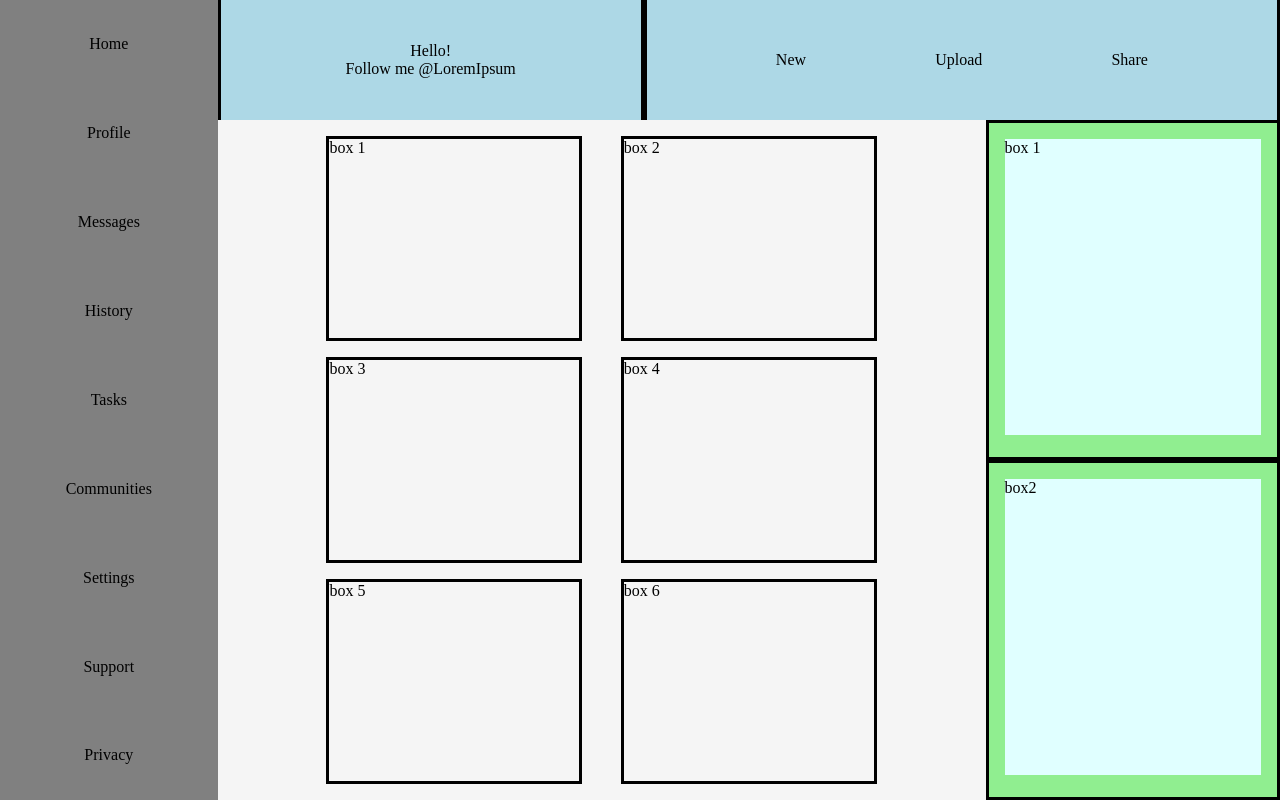
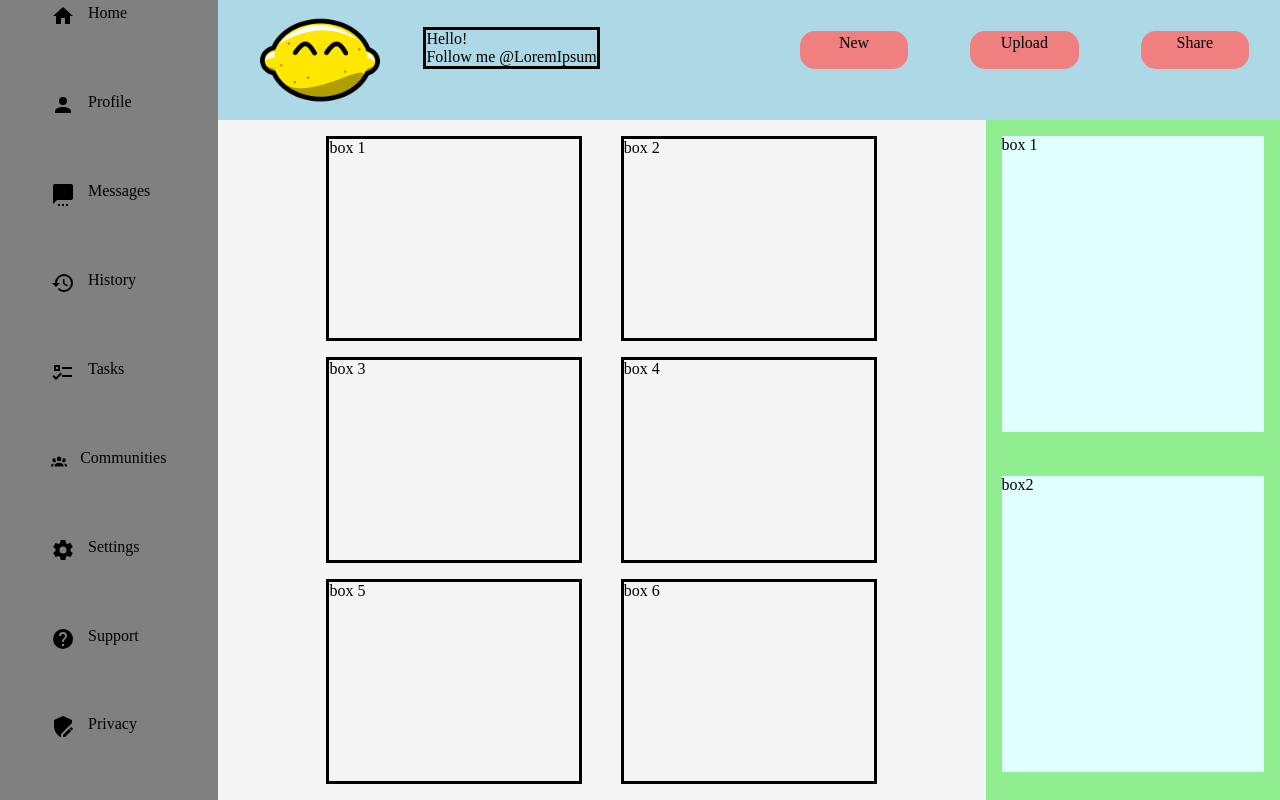
Before and after one commit to jcintron82/Admin-Dashboard, a plain HTML site: page index.html in a window 1280 px wide. Drawn offline with Linux system fonts and the light colour scheme.

Commit message:
advanced on layout/css

```diff
--- a/index.html
+++ b/index.html
@@ -12,23 +12,54 @@
   <body>
     <div class="container">
       <div class="sidebar">
-          <div> Home </div>
-          <div> Profile </div>
-          <div> Messages </div>
-          <div> History </div>
-          <div> Tasks </div>
-          <div> Communities </div>
-          <div> Settings </div>
-          <div> Support </div>
-          <div> Privacy </div>
-        </div>
+      <div class="sidebarLinks"><svg style="width:24px;height:24px;margin-right: 1vw;" viewBox="0 0 24 24">
+      <path fill="currentColor" d="M10,20V14H14V20H19V12H22L12,3L2,12H5V20H10Z" />
+      </svg>   Home </div>
+
+      <div class="sidebarLinks"> <svg style="width:24px;height:24px;margin-right: 1vw;" viewBox="0 0 24 24">
+      <path fill="currentColor" d="M12,4A4,4 0 0,1 16,8A4,4 0 0,1 12,12A4,4 0 0,1 8,8A4,4 0 0,1 12,4M12,14C16.42,14 20,15.79 20,18V20H4V18C4,15.79 7.58,14 12,14Z" />
+      </svg>Profile </div>
+
+      <div class="sidebarLinks" ><svg style="width:24px;height:24px;margin-right: 1vw;" viewBox="0 0 24 24">
+      <path fill="currentColor" d="M20,2H4A2,2 0 0,0 2,4V22L6,18H20A2,2 0 0,0 22,16V4A2,2 0 0,0 20,2M11,24H13V22H11V24M7,24H9V22H7V24M15,24H17V22H15V24Z" />
+      </svg> Messages </div>
+
+      <div class="sidebarLinks"> <svg style="width:24px;height:24px;margin-right: 1vw;" viewBox="0 0 24 24">
+      <path fill="currentColor" d="M13.5,8H12V13L16.28,15.54L17,14.33L13.5,12.25V8M13,3A9,9 0 0,0 4,12H1L4.96,16.03L9,12H6A7,7 0 0,1 13,5A7,7 0 0,1 20,12A7,7 0 0,1 13,19C11.07,19 9.32,18.21 8.06,16.94L6.64,18.36C8.27,20 10.5,21 13,21A9,9 0 0,0 22,12A9,9 0 0,0 13,3" />
+      </svg> History </div>
+
+      <div class="sidebarLinks"><svg style="width:24px;height:24px;margin-right: 1vw;" viewBox="0 0 24 24">
+      <path fill="currentColor" d="M3,5H9V11H3V5M5,7V9H7V7H5M11,7H21V9H11V7M11,15H21V17H11V15M5,20L1.5,16.5L2.91,15.09L5,17.17L9.59,12.59L11,14L5,20Z" />
+      </svg>Tasks </div>
+
+      <div class="sidebarLinks"> <svg style="width:24px;height:24px;margin-right: 1vw;" viewBox="0 0 24 24">
+      <path fill="currentColor" d="M12,5.5A3.5,3.5 0 0,1 15.5,9A3.5,3.5 0 0,1 12,12.5A3.5,3.5 0 0,1 8.5,9A3.5,3.5 0 0,1 12,5.5M5,8C5.56,8 6.08,8.15 6.53,8.42C6.38,9.85 6.8,11.27 7.66,12.38C7.16,13.34 6.16,14 5,14A3,3 0 0,1 2,11A3,3 0 0,1 5,8M19,8A3,3 0 0,1 22,11A3,3 0 0,1 19,14C17.84,14 16.84,13.34 16.34,12.38C17.2,11.27 17.62,9.85 17.47,8.42C17.92,8.15 18.44,8 19,8M5.5,18.25C5.5,16.18 8.41,14.5 12,14.5C15.59,14.5 18.5,16.18 18.5,18.25V20H5.5V18.25M0,20V18.5C0,17.11 1.89,15.94 4.45,15.6C3.86,16.28 3.5,17.22 3.5,18.25V20H0M24,20H20.5V18.25C20.5,17.22 20.14,16.28 19.55,15.6C22.11,15.94 24,17.11 24,18.5V20Z" />
+      </svg> Communities </div>
+
+      <div class="sidebarLinks" > <svg style="width:24px;height:24px;margin-right: 1vw;" viewBox="0 0 24 24">
+      <path fill="currentColor" d="M12,15.5A3.5,3.5 0 0,1 8.5,12A3.5,3.5 0 0,1 12,8.5A3.5,3.5 0 0,1 15.5,12A3.5,3.5 0 0,1 12,15.5M19.43,12.97C19.47,12.65 19.5,12.33 19.5,12C19.5,11.67 19.47,11.34 19.43,11L21.54,9.37C21.73,9.22 21.78,8.95 21.66,8.73L19.66,5.27C19.54,5.05 19.27,4.96 19.05,5.05L16.56,6.05C16.04,5.66 15.5,5.32 14.87,5.07L14.5,2.42C14.46,2.18 14.25,2 14,2H10C9.75,2 9.54,2.18 9.5,2.42L9.13,5.07C8.5,5.32 7.96,5.66 7.44,6.05L4.95,5.05C4.73,4.96 4.46,5.05 4.34,5.27L2.34,8.73C2.21,8.95 2.27,9.22 2.46,9.37L4.57,11C4.53,11.34 4.5,11.67 4.5,12C4.5,12.33 4.53,12.65 4.57,12.97L2.46,14.63C2.27,14.78 2.21,15.05 2.34,15.27L4.34,18.73C4.46,18.95 4.73,19.03 4.95,18.95L7.44,17.94C7.96,18.34 8.5,18.68 9.13,18.93L9.5,21.58C9.54,21.82 9.75,22 10,22H14C14.25,22 14.46,21.82 14.5,21.58L14.87,18.93C15.5,18.67 16.04,18.34 16.56,17.94L19.05,18.95C19.27,19.03 19.54,18.95 19.66,18.73L21.66,15.27C21.78,15.05 21.73,14.78 21.54,14.63L19.43,12.97Z" />
+      </svg> Settings </div>
+
+      <div class="sidebarLinks"><svg style="width:24px;height:24px;margin-right: 1vw;" viewBox="0 0 24 24">
+      <path fill="currentColor" d="M15.07,11.25L14.17,12.17C13.45,12.89 13,13.5 13,15H11V14.5C11,13.39 11.45,12.39 12.17,11.67L13.41,10.41C13.78,10.05 14,9.55 14,9C14,7.89 13.1,7 12,7A2,2 0 0,0 10,9H8A4,4 0 0,1 12,5A4,4 0 0,1 16,9C16,9.88 15.64,10.67 15.07,11.25M13,19H11V17H13M12,2A10,10 0 0,0 2,12A10,10 0 0,0 12,22A10,10 0 0,0 22,12C22,6.47 17.5,2 12,2Z" />
+      </svg> Support </div>
+
+      <div class="sidebarLinks"> <svg style="width:24px;height:24px;margin-right: 1vw;" viewBox="0 0 24 24">
+      <path fill="currentColor" d="M21.7 14.4L20.7 15.4L18.6 13.3L19.6 12.3C19.8 12.1 20.2 12.1 20.4 12.3L21.7 13.6C21.9 13.8 21.9 14.1 21.7 14.4M12 19.9L18.1 13.8L20.2 15.9L14.1 22H12V19.9M10 19.1L21 8.1V5L12 1L3 5V11C3 15.8 5.9 20.3 10 22.3V19.1Z" />
+      </svg> Privacy </div>
+          </div>
+
       <div class="header">
-        <div class="headerBoxOne">Hello!
-         <div>Follow me @LoremIpsum </div></div>
-        <div class="headerBoxTwo"> New
-        <div> Upload </div>
-        <div> Share </div>
+        <div class="headerBoxOne"> <img src="lemon.png" alt="Italian Trulli" class="headerLogo">
+
+         <div class="logoText">Hello!<br>Follow me @LoremIpsum </div></div>
+
+        <div class="headerBoxTwo">
+        <div class="headerLinks"> New </div>
+        <div class="headerLinks"> Upload </div>
+        <div class="headerLinks"> Share </div>
       </div></div>
+
       <div class="mainContent">
       <div class="contentBoxOne">
         <div class="infographBoxOne"> box 1 </div>
--- a/style.css
+++ b/style.css
@@ -24,12 +24,17 @@ body {
 	align-items: center;
 	justify-content: space-around;
 	min-height: 100vh;
+}
+
+.sidebarLinks {
+	display: inline-flex;
+	width: 9vw;
+	height: 10vh;
 
 
 
 
 }
-
 .header {
 	display: inline-flex;
 	justify-content: safe center;
@@ -41,26 +46,49 @@ body {
 	height: 15vh;
 	width: 40vw;
 	display:flex;
-	flex-direction: column;
-	justify-content: center;
 	align-items: center;
+	justify-content: space-evenly;
+
+}
+
+.headerLogo {
+	height: 120px;
+	width: 120px;
+	align-self: flex-start;
+
+}
+
+.logoText {
+	margin-bottom: 3vh;
 	border-color: black;
 	border-style: solid;
+	align-self: center;
+
+
+
+}
+.headerBoxTwo {
+
+	display: flex;
+	width: 60vw;
+	height: 15vh;
+	justify-content: flex-end;
+
 
 
 }
 
-.headerBoxTwo {
-	border-color: black;
+.headerLinks {
+	text-align: center;
 	border-style: solid;
-	display: flex;
-	width: 60vw;
-	height: 15vh;
-	justify-content: center;
-	align-items: center;
-	justify-content: space-evenly;
+	border-color: lightcoral;
+	background-color: lightcoral;
+	border-radius: 15px;
+	width: 8vw;
+	height: 4vh;
+	margin: 31px;
+}
 
-}
 .mainContent {
 	display: grid;
 	background-color: lightcoral;
@@ -125,8 +153,7 @@ body {
 }
 
 .announcementsContainer {
-	border-color: black;
-	border-style: solid;
+
 }
 
 .announcementsBox {
@@ -136,8 +163,6 @@ body {
 }
 
 .trendingContainer {
-	border-color: black;
-	border-style: solid;
 	min-height: 40vh;
 }
 
```
Also changed, not shown: lemon.png (added).
